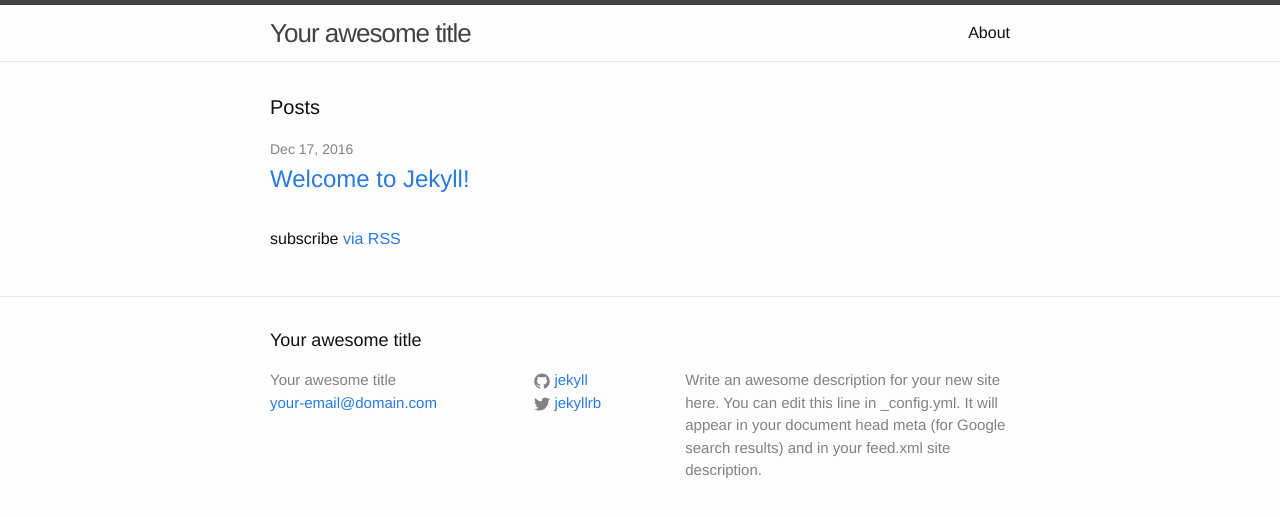
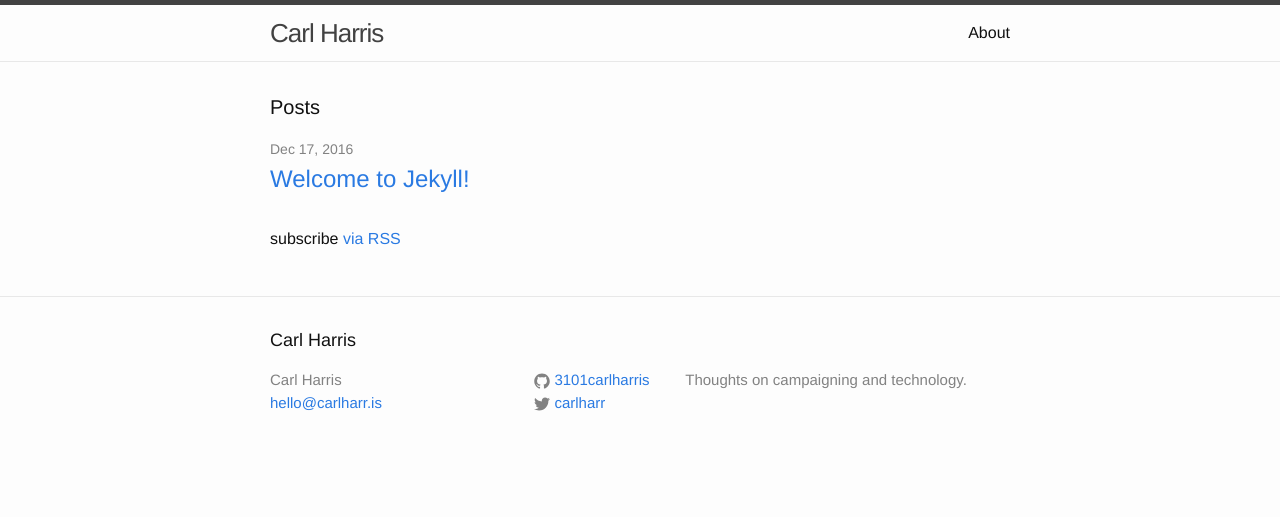
Before and after one commit to 3101carlharris/3101carlharris, a Jekyll site: the page built from index.html, in a window 1280 px wide. Shown: the top 517 px of the page. Built offline with Jekyll 4.4.1, drawn with Linux system fonts in a browser that asks for light colours.

Commit message:
Update _config.yml

```diff
--- a/_config.yml
+++ b/_config.yml
@@ -6,16 +6,14 @@
 # 'jekyll serve'. If you change this file, please restart the server process.
 
 # Site settings
-title: Your awesome title
-email: your-email@domain.com
+title: Carl Harris
+email: hello@carlharr.is
 description: > # this means to ignore newlines until "baseurl:"
-  Write an awesome description for your new site here. You can edit this
-  line in _config.yml. It will appear in your document head meta (for
-  Google search results) and in your feed.xml site description.
+  Thoughts on campaigning and technology.
 baseurl: "" # the subpath of your site, e.g. /blog
-url: "http://yourdomain.com" # the base hostname & protocol for your site
-twitter_username: jekyllrb
-github_username:  jekyll
+url: "http://carlharris.org" # the base hostname & protocol for your site
+twitter_username: carlharr
+github_username:  3101carlharris
 
 # Build settings
 markdown: kramdown
```
